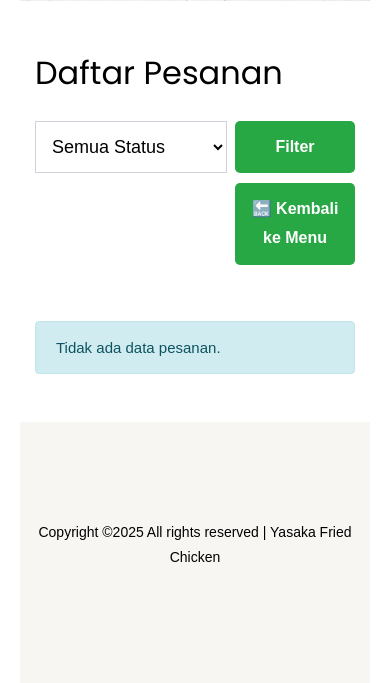
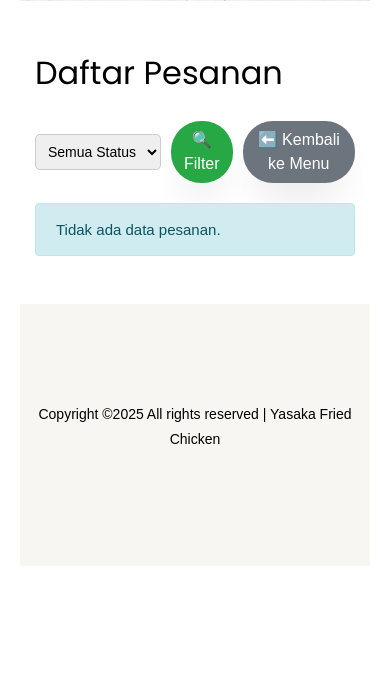
Before and after one commit to mftaa35/AyamKrispyWeb, a PHP site: page /pesanan.php in a window 390 px wide. Shown: the part 525-1208 px from the top of the page. After the commit the page ends 1091 px from the top, so only its background shows below. Run offline with PHP 8.4, Linux system fonts and the light colour scheme; data that the repository does not hold is empty; some web fonts are replaced.

Commit message:
Update pesanan.php

```diff
--- a/pesanan.php
+++ b/pesanan.php
@@ -120,50 +120,49 @@ function formatDateTime($datetime) {
             margin-bottom: 15px;
             border-radius: 5px;
         }
-       .button-bar {
-    display: flex;
-    justify-content: space-between; /* Menyebarkan elemen secara merata */
+       .<style>
+    .btn {
+        padding: 8px 14px;
+        font-size: 14px;
+        border: none;
+        border-radius: 5px;
+        cursor: pointer;
+        text-decoration: none;
+        display: inline-flex;
         align-items: center;
-    flex-wrap: wrap; /* Agar tetap responsif di berbagai ukuran */
-    gap: 10px;
-    margin-bottom: 20px;
+        transition: background-color 0.3s ease;
     }
 
-.filter-btn, .back-btn {
+    .btn-filter {
         background-color: #28a745;
         color: white;
-    padding: 10px 16px;
-    border: none;
-    border-radius: 5px;
-    font-size: 16px;
-    font-weight: bold;
-    text-decoration: none;
-    text-align: center;
-    cursor: pointer;
-    transition: background-color 0.3s ease;
-    min-width: 120px; /* Menjaga ukuran minimum agar tidak terlalu kecil */
     }
 
-.filter-btn:hover, .back-btn:hover {
+    .btn-filter:hover {
         background-color: #218838;
     }
 
-.filter-btn:active, .back-btn:active {
-    background-color: #1e7e34;
+    .btn-back {
+        background-color: #6c757d;
+        color: white;
     }
 
-/* Responsif untuk layar kecil */
-@media (max-width: 767px) {
-    .button-bar {
-        flex-direction: column;
-        align-items: center;
+    .btn-back:hover {
+        background-color: #5a6268;
     }
 
-    .filter-btn, .back-btn {
-        width: 100%;
-        padding: 12px;
+    .status-dropdown {
+        padding: 8px;
+        border: 1px solid #ccc;
+        border-radius: 5px;
+        font-size: 14px;
     }
+
+    .filter-container {
+        margin-bottom: 20px;
     }
+</style>
+
     </style>
 </head>
 
@@ -239,24 +238,19 @@ function formatDateTime($datetime) {
         <h2 class="mb-4">Daftar Pesanan</h2>
 
         <!-- Filter Dropdown -->
-        <div class="row filter-section">
-            <div class="col-md-6 col-sm-12 mb-3">
-                <form action="pesanan.php" method="GET" class="d-flex">
-                    <select name="status" class="form-control mr-2">
-                        <option value="all" <?php echo $status_filter == 'all' ? 'selected' : ''; ?>>Semua Status</option>
-                        <option value="Menunggu konfirmasi" <?php echo $status_filter == 'Menunggu konfirmasi' ? 'selected' : ''; ?>>Menunggu Konfirmasi</option>
-                        <option value="Pembayaran selesai" <?php echo $status_filter == 'Pembayaran selesai' ? 'selected' : ''; ?>>Pembayaran Selesai</option>
-                        <option value="Pesanan Disiapkan" <?php echo $status_filter == 'Pesanan Disiapkan' ? 'selected' : ''; ?>>Pesanan Disiapkan</option>
-                        <option value="Pesanan Dikirim" <?php echo $status_filter == 'Pesanan Dikirim' ? 'selected' : ''; ?>>Pesanan Dikirim</option>
-                        <option value="Pesanan Selesai" <?php echo $status_filter == 'Pesanan Selesai' ? 'selected' : ''; ?>>Pesanan Selesai</option>
+        <div class="filter-container">
+    <form method="GET" style="display: flex; align-items: center; gap: 10px;">
+        <select name="status" class="status-dropdown">
+            <option value="">Semua Status</option>
+            <option value="Menunggu">Menunggu</option>
+            <option value="Diproses">Diproses</option>
+            <option value="Selesai">Selesai</option>
         </select>
-                    <div class="button-bar">
-                            <button class="filter-btn">Filter</button>
-                            <a href="shop.php" class="back-btn">🔙 Kembali ke Menu</a>
-                    </div>
+        <button type="submit" class="btn btn-filter">🔍 Filter</button>
+        <a href="shop.php" class="btn btn-back">⬅️ Kembali ke Menu</a>
     </form>
 </div>
-        </div>
+
 
         <!-- Desktop Table View (Hidden on Mobile) -->
         <div class="d-none d-md-block">
```
Lines whose indentation alone changed are shown as unchanged.
